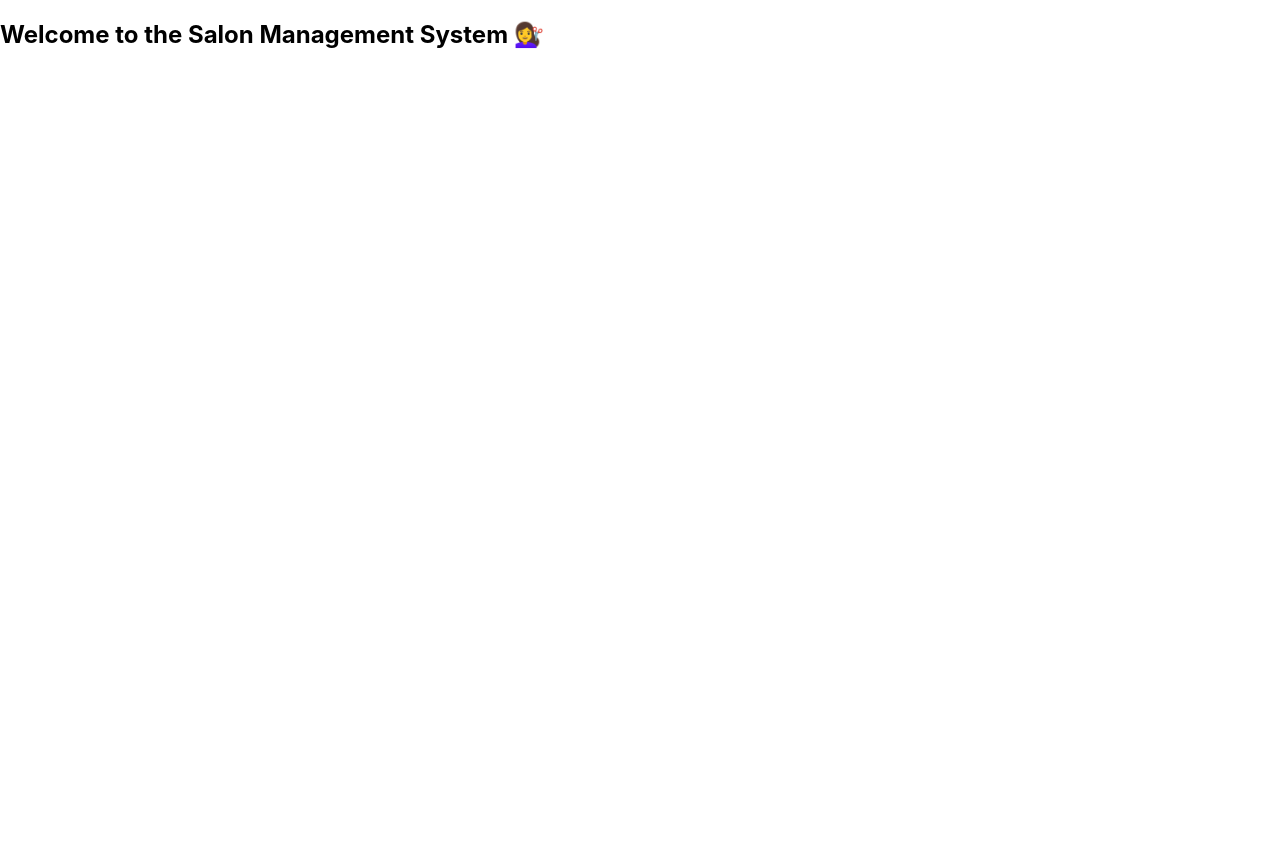
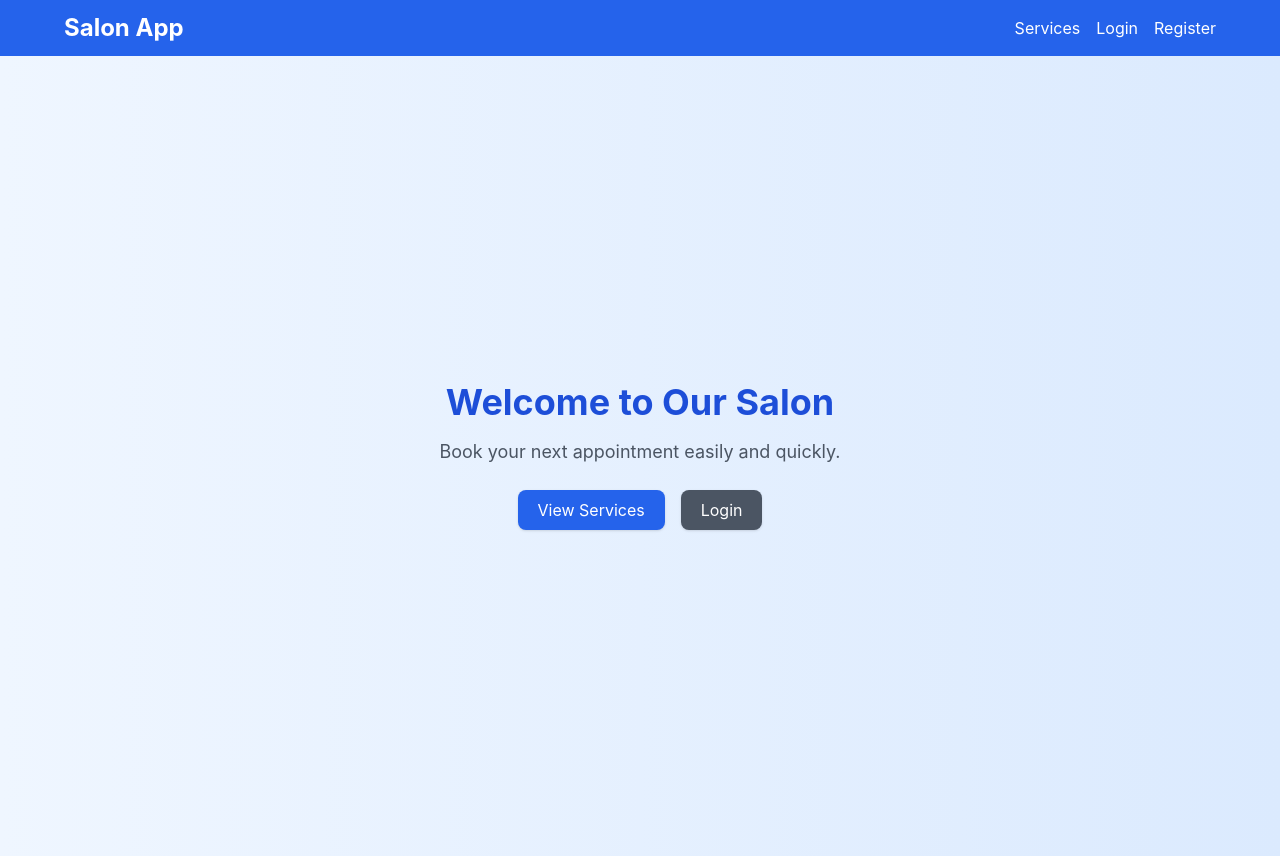
Before and after one commit to KanchanaWishajith/Saloon-Management-System, a React (Create React App) app in the folder client/: page / in a window 1280 px wide. Before the commit the page ends 800 px from the top, so only its background shows below. Built offline with nearby package versions, Linux system fonts and the light colour scheme.

Commit message:
add tailwind create Navbar

```diff
--- a/client/package.json
+++ b/client/package.json
@@ -39,5 +39,10 @@
       "last 1 firefox version",
       "last 1 safari version"
     ]
+  },
+  "devDependencies": {
+    "autoprefixer": "^10.4.21",
+    "postcss": "^8.5.6",
+    "tailwindcss": "^3.3.5"
   }
 }
--- /dev/null
+++ b/client/postcss.config.js
@@ -0,0 +1,6 @@
+module.exports = {
+  plugins: {
+    tailwindcss: {},
+    autoprefixer: {},
+  },
+}
--- a/client/src/App.js
+++ b/client/src/App.js
@@ -11,10 +11,12 @@ import AdminDashboard from './pages/AdminDashboard';
 import AdminServices from './pages/AdminServices';
 import AdminAppointments from './pages/AdminAppointments';
 import CalendarView from './pages/CalendarView';
+import Navbar from './components/Navbar';
 
 function App() {
   return (
     <Router>
+      <Navbar />
       <Routes>
         <Route path="/" element={<Home />} />
         <Route path="/login" element={<Login />} />
--- /dev/null
+++ b/client/src/components/Navbar.js
@@ -0,0 +1,43 @@
+import React from 'react';
+import { Link } from 'react-router-dom';
+
+const Navbar = () => {
+  const token = localStorage.getItem('token');
+
+  return (
+    <nav className="bg-blue-600 text-white px-4 py-3 shadow-md">
+      <div className="max-w-6xl mx-auto flex justify-between items-center">
+        <Link to="/" className="text-2xl font-bold">Salon App</Link>
+
+        <div className="space-x-4">
+          <Link to="/services" className="hover:underline">Services</Link>
+          {token && (
+            <>
+              <Link to="/book" className="hover:underline">Book</Link>
+              <Link to="/my-appointments" className="hover:underline">My Appointments</Link>
+              <Link to="/profile" className="hover:underline">Profile</Link>
+            </>
+          )}
+          {!token ? (
+            <>
+              <Link to="/login" className="hover:underline">Login</Link>
+              <Link to="/register" className="hover:underline">Register</Link>
+            </>
+          ) : (
+            <button
+              onClick={() => {
+                localStorage.removeItem('token');
+                window.location.href = '/';
+              }}
+              className="bg-red-500 hover:bg-red-600 px-3 py-1 rounded"
+            >
+              Logout
+            </button>
+          )}
+        </div>
+      </div>
+    </nav>
+  );
+};
+
+export default Navbar;
--- a/client/src/index.css
+++ b/client/src/index.css
@@ -13,3 +13,6 @@ code {
 }
 
 @import "react-calendar/dist/Calendar.css";
+@tailwind base;
+@tailwind components;
+@tailwind utilities;
--- a/client/src/pages/Home.js
+++ b/client/src/pages/Home.js
@@ -1,7 +1,27 @@
 import React from 'react';
+import { Link } from 'react-router-dom';
 
 const Home = () => {
-  return <h2>Welcome to the Salon Management System 💇‍♀️</h2>;
+  return (
+    <div className="min-h-screen flex flex-col items-center justify-center bg-gradient-to-r from-blue-50 to-blue-100">
+      <h1 className="text-4xl font-bold mb-4 text-blue-700">Welcome to Our Salon</h1>
+      <p className="text-lg text-gray-600 mb-6">Book your next appointment easily and quickly.</p>
+
+      <div className="space-x-4">
+        <Link to="/services">
+          <button className="bg-blue-600 hover:bg-blue-700 text-white px-5 py-2 rounded-lg shadow">
+            View Services
+          </button>
+        </Link>
+
+        <Link to="/login">
+          <button className="bg-gray-600 hover:bg-gray-700 text-white px-5 py-2 rounded-lg shadow">
+            Login
+          </button>
+        </Link>
+      </div>
+    </div>
+  );
 };
 
 export default Home;
--- /dev/null
+++ b/client/tailwind.config.js
@@ -0,0 +1,11 @@
+/** @type {import('tailwindcss').Config} */
+module.exports = {
+  content: [
+    "./src/**/*.{js,jsx,ts,tsx}", // <--- Add this
+    "./public/index.html"
+  ],
+  theme: {
+    extend: {},
+  },
+  plugins: [],
+}
```
Also changed, not shown: 1 other file (tests, documents, lock files or other folders).
